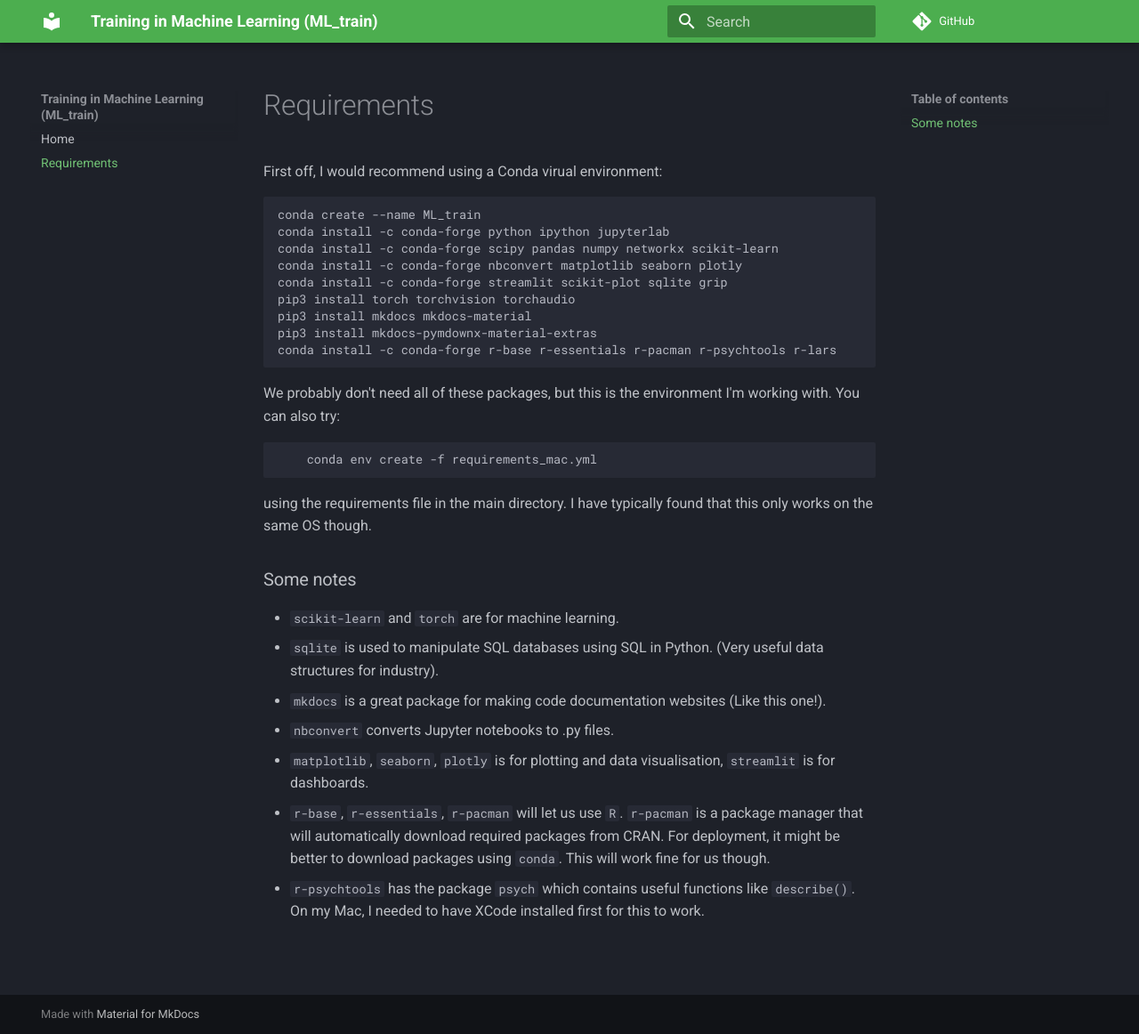
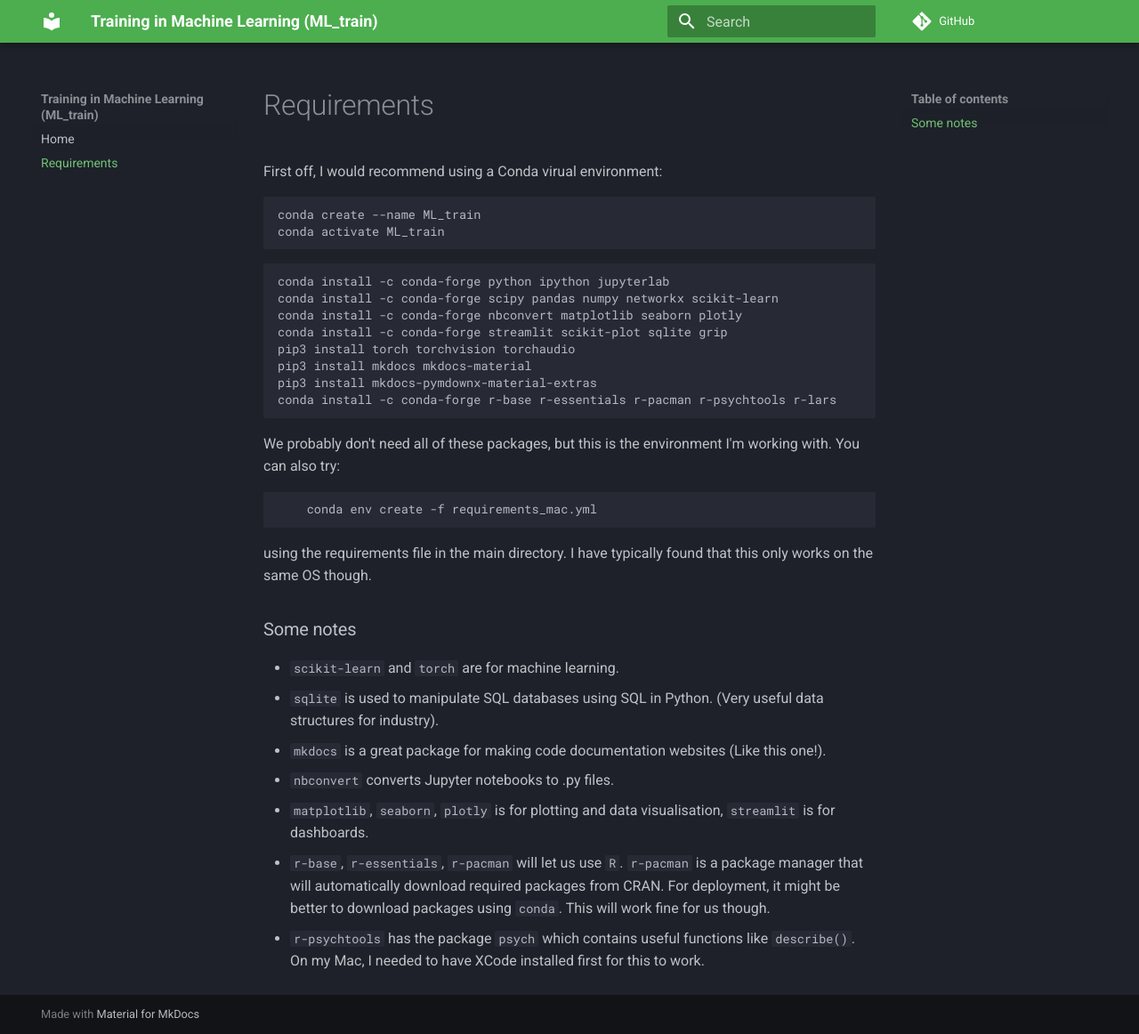
Before and after one commit to dgalvis/ML_train, an MkDocs documentation site: the page built from docs/requirements.md, in a window 1280 px wide and 1162 px high. Shown: the whole window at 89% size. Built offline with MkDocs 1.6.1 and Material for MkDocs 9.7.7, drawn with Linux system fonts in a browser that asks for light colours; comment, search, counter and statistics services are not loaded.

Commit message:
updated requirements

````diff
--- a/docs/requirements.md
+++ b/docs/requirements.md
@@ -2,6 +2,10 @@
 
 ```bash
 conda create --name ML_train
+conda activate ML_train
+```
+
+```bash
 conda install -c conda-forge python ipython jupyterlab
 conda install -c conda-forge scipy pandas numpy networkx scikit-learn
 conda install -c conda-forge nbconvert matplotlib seaborn plotly
````
